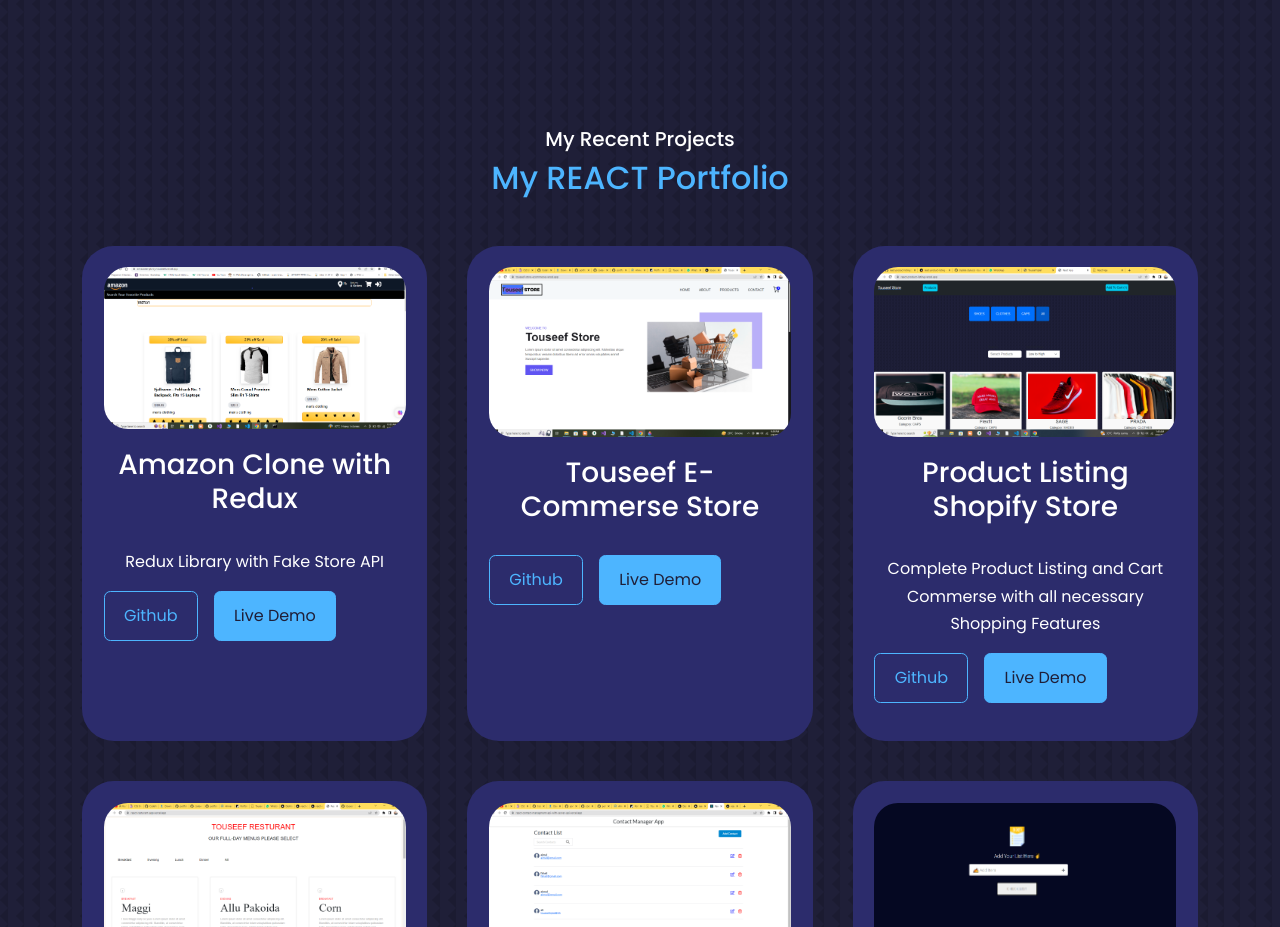
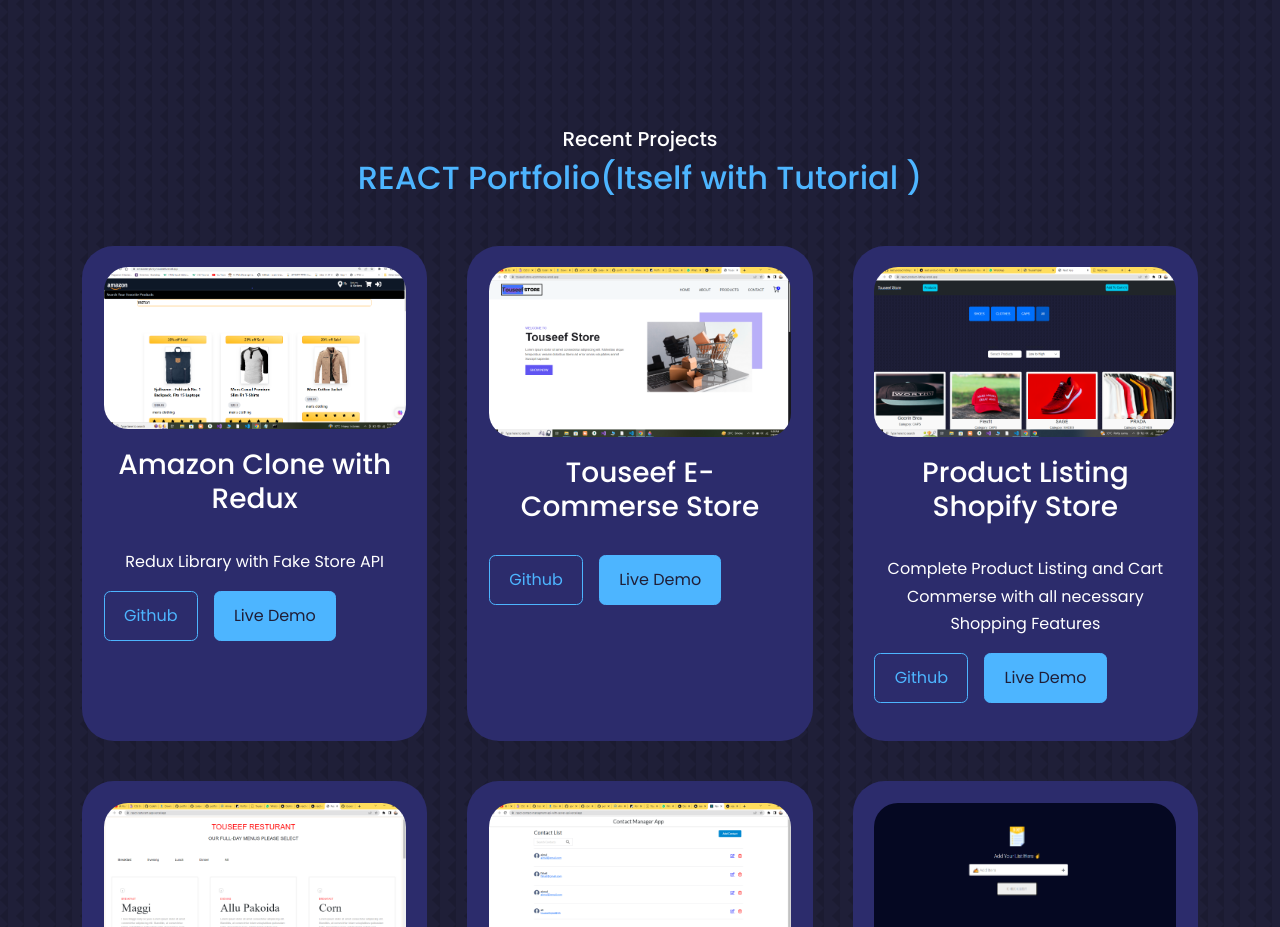
Before and after one commit to touseefiqbal845/myportfolio, a React (Create React App) app: page / in a window 1280 px wide. Shown: the part 900-1827 px from the top of the page. Built offline with nearby package versions, Linux system fonts and the light colour scheme.

Commit message:
Update portfolio.jsx

```diff
--- a/src/components/portfolio/portfolio.jsx
+++ b/src/components/portfolio/portfolio.jsx
@@ -5,9 +5,9 @@
 const[portfoliodata,setportfoliodata]=useState(Portfolioitem);
   return (
     <section  id='portfolio'>
-  <h5>My Recent Projects </h5>
+  <h5> Recent Projects </h5>
 
-<h2>My REACT Portfolio </h2>
+<h2> REACT Portfolio(Itself with Tutorial )</h2>
 
 <div className='container portfolio_container'>
 {
```
